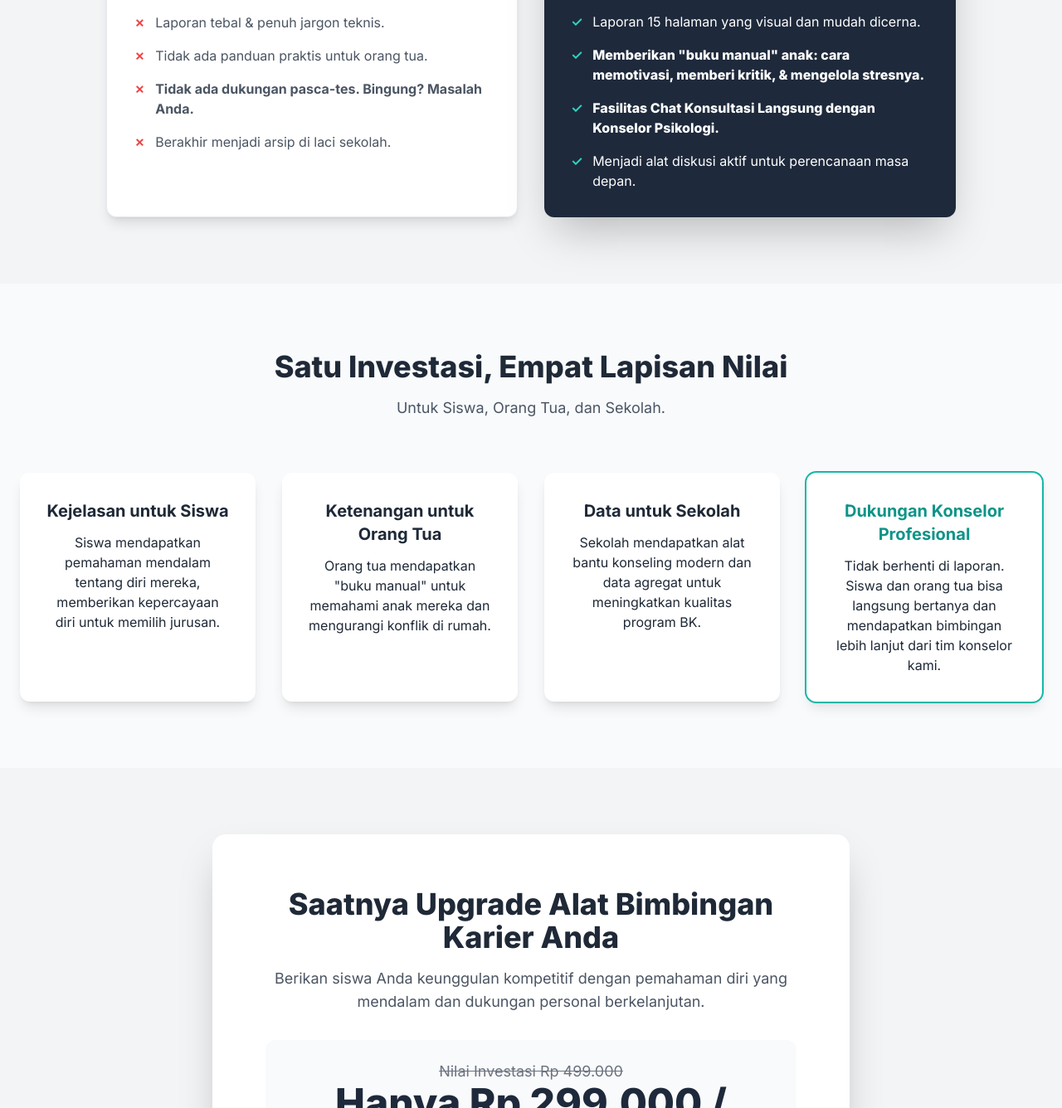
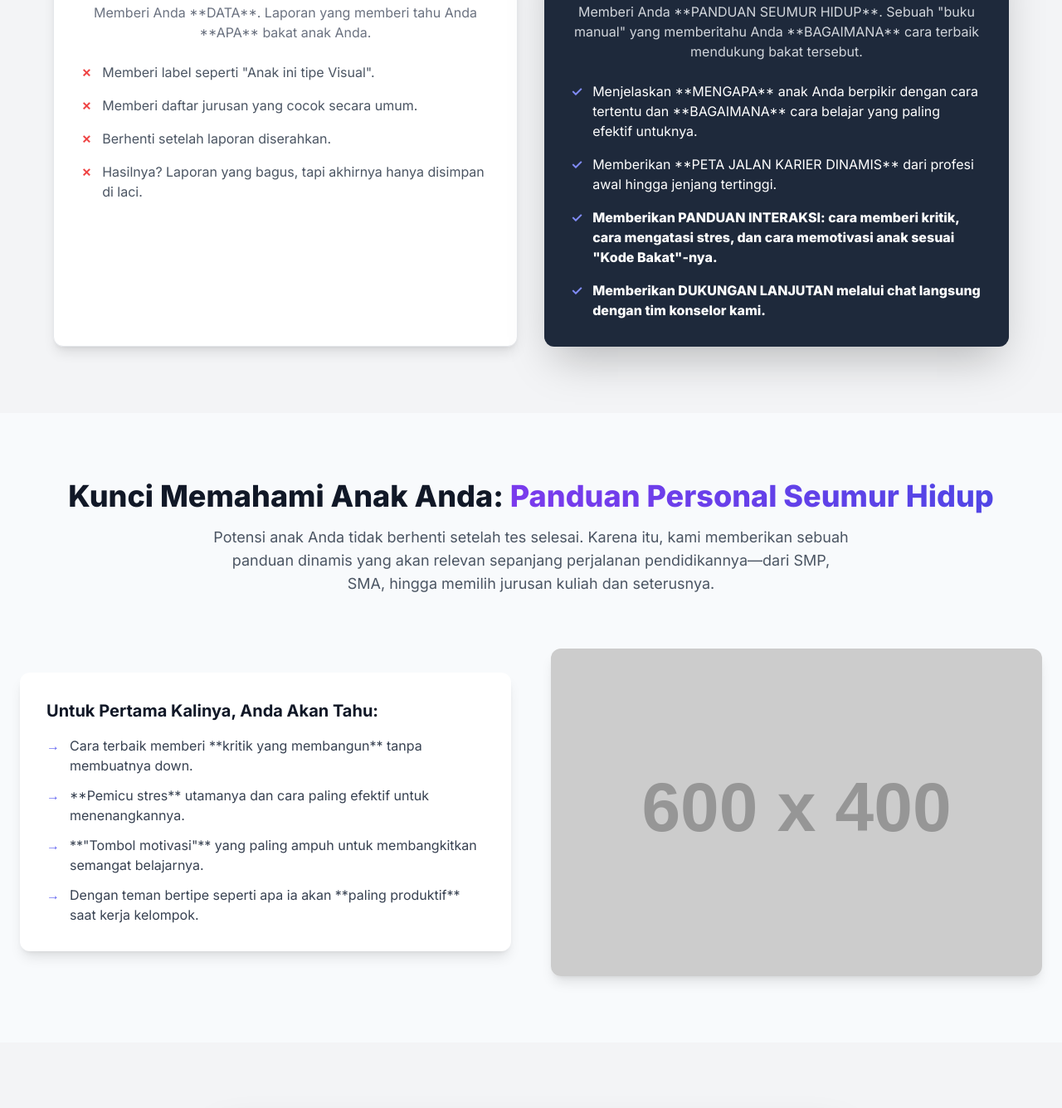
Before and after one commit to clubjangkung/jalankerja.id, a plain HTML site: page public/index.html in a window 1280 px wide. Shown: the part 862-2198 px from the top of the page at 83% size. Drawn offline with nearby package versions, Linux system fonts and the light colour scheme; placeholder pictures from the web are drawn by us.

Commit message:
Fix: Ensure correct index.html is present

```diff
--- a/public/index.html
+++ b/public/index.html
@@ -3,25 +3,25 @@
 <head>
     <meta charset="UTF-8">
     <meta name="viewport" content="width=device-width, initial-scale=1.0">
-    <title>jalankerja.id - Lebih dari Sekadar Tes Psikologi</title>
+    <title>jalankerja.id - Hentikan Siklus Tes Psikologi yang Sia-sia</title>
     <script src="https://cdn.tailwindcss.com"></script>
     <link href="https://fonts.googleapis.com/css2?family=Inter:wght@400;500;600;700;800&display=swap" rel="stylesheet">
     <style>
         body { font-family: 'Inter', sans-serif; background-color: #f8fafc; }
-        .gradient-text { background: -webkit-linear-gradient(45deg, #0d9488, #0c4a6e); -webkit-background-clip: text; -webkit-text-fill-color: transparent; }
+        .gradient-text { background: -webkit-linear-gradient(45deg, #7c3aed, #4f46e5); -webkit-background-clip: text; -webkit-text-fill-color: transparent; }
         .cta-button { transition: all 0.3s ease; }
-        .cta-button:hover { transform: translateY(-3px); box-shadow: 0 10px 20px rgba(13, 148, 136, 0.2); }
+        .cta-button:hover { transform: translateY(-3px); box-shadow: 0 10px 20px rgba(99, 102, 241, 0.3); }
     </style>
 </head>
-<body class="text-gray-800">
+<body class="text-gray-900">
 
     <!-- Header -->
     <header class="bg-white/90 backdrop-blur-lg sticky top-0 z-50 shadow-sm">
         <nav class="container mx-auto px-6 py-4 flex justify-between items-center">
-            <div class="text-2xl font-extrabold text-gray-900">
-                jalankerja<span class="text-teal-600">.id</span>
+            <div class="text-2xl font-extrabold">
+                jalankerja<span class="text-indigo-600">.id</span>
             </div>
-            <a href="app.html" class="cta-button px-6 py-3 font-bold text-white bg-teal-600 rounded-lg shadow-md">
+            <a href="app.html" class="cta-button px-6 py-3 font-bold text-white bg-indigo-600 rounded-lg shadow-md">
                 Masuk / Daftar
             </a>
         </nav>
@@ -30,12 +30,12 @@
     <!-- Hero Section -->
     <main class="container mx-auto px-6 pt-16 pb-24 text-center">
         <h1 class="text-4xl md:text-6xl font-extrabold leading-tight mb-4">
-            Hasil Tes Psikologi Sekolah Hanya Jadi Arsip?
+            Tes Psikologi Sekolah Seharusnya Bukan Sekadar Laporan.
         </h1>
         <p class="text-lg md:text-xl max-w-3xl mx-auto text-gray-600 mb-10">
-            Lupakan laporan rumit yang tidak Anda mengerti. `jalankerja.id` mengubah data psikometri menjadi <span class="font-bold text-teal-600">panduan praktis</span> DAN memberikan Anda <span class="font-bold text-teal-600">dukungan personal dari konselor.</span>
+            `jalankerja.id` adalah platform pertama di Indonesia yang mengubah hasil tes menjadi <span class="font-bold text-indigo-600">"Buku Manual Anak Anda"</span>—sebuah panduan praktis yang berlaku seumur hidup untuk berkomunikasi, memotivasi, dan merancang masa depannya bersama.
         </p>
-        <a href="#perbandingan" class="cta-button px-10 py-5 font-bold text-white bg-teal-600 rounded-lg text-xl shadow-xl">
+        <a href="#perbandingan" class="cta-button px-10 py-5 font-bold text-white bg-indigo-600 rounded-lg text-xl shadow-xl">
             Lihat Perbedaannya
         </a>
     </main>
@@ -44,59 +44,55 @@
     <section id="perbandingan" class="py-20 bg-gray-100">
         <div class="container mx-auto px-6">
             <div class="text-center mb-16">
-                <h2 class="text-3xl md:text-4xl font-extrabold">Mengapa `jalankerja.id` Bukan Tes Psikometri Biasa?</h2>
-                <p class="mt-4 text-lg text-gray-600 max-w-2xl mx-auto">Kami tidak hanya memberi label. Kami memberikan dukungan berkelanjutan.</p>
+                <h2 class="text-3xl md:text-4xl font-extrabold">Akhiri Era Laporan yang Menjadi Arsip.</h2>
+                <p class="mt-4 text-lg text-gray-600 max-w-2xl mx-auto">Inilah perbedaan fundamental antara "mengetahui" dan "memahami".</p>
             </div>
-            <div class="grid md:grid-cols-2 gap-8 max-w-5xl mx-auto">
+            <div class="grid md:grid-cols-2 gap-8 max-w-6xl mx-auto">
                 <!-- Traditional Test -->
                 <div class="bg-white p-8 rounded-xl shadow-lg border border-gray-200">
-                    <h3 class="text-2xl font-bold mb-4 text-center text-gray-500">Tes Psikometri Sekolah (Umum)</h3>
+                    <h3 class="text-2xl font-bold mb-4 text-center text-gray-500">Tes Psikometri Biasa</h3>
+                    <p class="text-center text-gray-500 mb-6">Memberi Anda **DATA**. Laporan yang memberi tahu Anda **APA** bakat anak Anda.</p>
                     <ul class="space-y-4 text-gray-600">
-                        <li class="flex items-start"><span class="text-red-500 font-bold mr-3">✗</span> <span>Hasil menunggu berminggu-minggu.</span></li>
-                        <li class="flex items-start"><span class="text-red-500 font-bold mr-3">✗</span> <span>Laporan tebal & penuh jargon teknis.</span></li>
-                        <li class="flex items-start"><span class="text-red-500 font-bold mr-3">✗</span> <span>Tidak ada panduan praktis untuk orang tua.</span></li>
-                        <li class="flex items-start"><span class="text-red-500 font-bold mr-3">✗</span> <span class="font-bold">Tidak ada dukungan pasca-tes. Bingung? Masalah Anda.</span></li>
-                        <li class="flex items-start"><span class="text-red-500 font-bold mr-3">✗</span> <span>Berakhir menjadi arsip di laci sekolah.</span></li>
+                        <li class="flex items-start"><span class="text-red-500 font-bold mr-3">✗</span> <span>Memberi label seperti "Anak ini tipe Visual".</span></li>
+                        <li class="flex items-start"><span class="text-red-500 font-bold mr-3">✗</span> <span>Memberi daftar jurusan yang cocok secara umum.</span></li>
+                        <li class="flex items-start"><span class="text-red-500 font-bold mr-3">✗</span> <span>Berhenti setelah laporan diserahkan.</span></li>
+                        <li class="flex items-start"><span class="text-red-500 font-bold mr-3">✗</span> <span>Hasilnya? Laporan yang bagus, tapi akhirnya hanya disimpan di laci.</span></li>
                     </ul>
                 </div>
-                <!-- jalankerja.id -->
+                <!-- jalankerja.id (The New Category) -->
                 <div class="bg-slate-800 text-white p-8 rounded-xl shadow-2xl">
-                    <h3 class="text-2xl font-bold mb-4 text-center text-teal-400">jalankerja.id</h3>
+                    <h3 class="text-2xl font-bold mb-4 text-center text-indigo-400">jalankerja.id</h3>
+                    <p class="text-center text-gray-300 mb-6">Memberi Anda **PANDUAN SEUMUR HIDUP**. Sebuah "buku manual" yang memberitahu Anda **BAGAIMANA** cara terbaik mendukung bakat tersebut.</p>
                     <ul class="space-y-4">
-                        <li class="flex items-start"><span class="text-teal-400 font-bold mr-3">✓</span> <span>Hasil instan, langsung tersedia di dashboard.</span></li>
-                        <li class="flex items-start"><span class="text-teal-400 font-bold mr-3">✓</span> <span>Laporan 15 halaman yang visual dan mudah dicerna.</span></li>
-                        <li class="flex items-start"><span class="text-teal-400 font-bold mr-3">✓</span> <span class="font-extrabold">Memberikan "buku manual" anak: cara memotivasi, memberi kritik, & mengelola stresnya.</span></li>
-                        <li class="flex items-start"><span class="text-teal-400 font-bold mr-3">✓</span> <span class="font-extrabold">Fasilitas Chat Konsultasi Langsung dengan Konselor Psikologi.</span></li>
-                        <li class="flex items-start"><span class="text-teal-400 font-bold mr-3">✓</span> <span>Menjadi alat diskusi aktif untuk perencanaan masa depan.</span></li>
+                        <li class="flex items-start"><span class="text-indigo-400 font-bold mr-3">✓</span> <span>Menjelaskan **MENGAPA** anak Anda berpikir dengan cara tertentu dan **BAGAIMANA** cara belajar yang paling efektif untuknya.</span></li>
+                        <li class="flex items-start"><span class="text-indigo-400 font-bold mr-3">✓</span> <span>Memberikan **PETA JALAN KARIER DINAMIS** dari profesi awal hingga jenjang tertinggi.</span></li>
+                        <li class="flex items-start"><span class="text-indigo-400 font-bold mr-3">✓</span> <span class="font-extrabold">Memberikan PANDUAN INTERAKSI: cara memberi kritik, cara mengatasi stres, dan cara memotivasi anak sesuai "Kode Bakat"-nya.</span></li>
+                        <li class="flex items-start"><span class="text-indigo-400 font-bold mr-3">✓</span> <span class="font-extrabold">Memberikan DUKUNGAN LANJUTAN melalui chat langsung dengan tim konselor kami.</span></li>
                     </ul>
                 </div>
             </div>
         </div>
     </section>
 
-    <!-- Value Proposition Section -->
+    <!-- "The Breakthrough" Section -->
     <section id="fitur" class="py-20">
         <div class="container mx-auto px-6">
             <div class="text-center mb-16">
-                <h2 class="text-3xl md:text-4xl font-extrabold">Satu Investasi, Empat Lapisan Nilai</h2>
-                <p class="mt-4 text-lg text-gray-600 max-w-2xl mx-auto">Untuk Siswa, Orang Tua, dan Sekolah.</p>
+                <h2 class="text-3xl md:text-4xl font-extrabold">Kunci Memahami Anak Anda: <span class="gradient-text">Panduan Personal Seumur Hidup</span></h2>
+                <p class="mt-4 text-lg text-gray-600 max-w-3xl mx-auto">Potensi anak Anda tidak berhenti setelah tes selesai. Karena itu, kami memberikan sebuah panduan dinamis yang akan relevan sepanjang perjalanan pendidikannya—dari SMP, SMA, hingga memilih jurusan kuliah dan seterusnya.</p>
             </div>
-            <div class="grid md:grid-cols-2 lg:grid-cols-4 gap-8">
-                <div class="bg-white p-8 rounded-xl shadow-lg text-center">
-                    <h3 class="text-xl font-bold mb-3">Kejelasan untuk Siswa</h3>
-                    <p>Siswa mendapatkan pemahaman mendalam tentang diri mereka, memberikan kepercayaan diri untuk memilih jurusan.</p>
+            <div class="grid md:grid-cols-2 gap-12 items-center">
+                <div class="bg-white p-8 rounded-xl shadow-lg">
+                    <h3 class="text-xl font-bold mb-4">Untuk Pertama Kalinya, Anda Akan Tahu:</h3>
+                    <ul class="space-y-3 text-gray-700">
+                        <li class="flex items-start"><span class="text-indigo-500 font-bold mr-3">→</span><span>Cara terbaik memberi **kritik yang membangun** tanpa membuatnya down.</span></li>
+                        <li class="flex items-start"><span class="text-indigo-500 font-bold mr-3">→</span><span>**Pemicu stres** utamanya dan cara paling efektif untuk menenangkannya.</span></li>
+                        <li class="flex items-start"><span class="text-indigo-500 font-bold mr-3">→</span><span>**"Tombol motivasi"** yang paling ampuh untuk membangkitkan semangat belajarnya.</span></li>
+                        <li class="flex items-start"><span class="text-indigo-500 font-bold mr-3">→</span><span>Dengan teman bertipe seperti apa ia akan **paling produktif** saat kerja kelompok.</span></li>
+                    </ul>
                 </div>
-                <div class="bg-white p-8 rounded-xl shadow-lg text-center">
-                    <h3 class="text-xl font-bold mb-3">Ketenangan untuk Orang Tua</h3>
-                    <p>Orang tua mendapatkan "buku manual" untuk memahami anak mereka dan mengurangi konflik di rumah.</p>
-                </div>
-                <div class="bg-white p-8 rounded-xl shadow-lg text-center">
-                    <h3 class="text-xl font-bold mb-3">Data untuk Sekolah</h3>
-                    <p>Sekolah mendapatkan alat bantu konseling modern dan data agregat untuk meningkatkan kualitas program BK.</p>
-                </div>
-                <div class="bg-white p-8 rounded-xl shadow-lg text-center ring-2 ring-teal-500">
-                    <h3 class="text-xl font-bold mb-3 text-teal-600">Dukungan Konselor Profesional</h3>
-                    <p>Tidak berhenti di laporan. Siswa dan orang tua bisa langsung bertanya dan mendapatkan bimbingan lebih lanjut dari tim konselor kami.</p>
+                <div>
+                    <img src="https://placehold.co/600x400/f0f2f5/4338ca?text=Panduan+Interaksi" alt="Panduan Interaksi Orang Tua" class="rounded-xl shadow-lg">
                 </div>
             </div>
         </div>
@@ -106,17 +102,17 @@
     <section id="harga" class="py-20 bg-gray-100">
         <div class="container mx-auto px-6">
             <div class="bg-white rounded-2xl shadow-2xl p-8 md:p-16 text-center max-w-3xl mx-auto">
-                <h2 class="text-3xl md:text-4xl font-extrabold mb-4">Saatnya Upgrade Alat Bimbingan Karier Anda</h2>
-                <p class="text-lg text-gray-600 max-w-2xl mx-auto mb-8">Berikan siswa Anda keunggulan kompetitif dengan pemahaman diri yang mendalam dan dukungan personal berkelanjutan.</p>
+                <h2 class="text-3xl md:text-4xl font-extrabold mb-4">Siap Beralih dari Data ke Aksi?</h2>
+                <p class="text-lg text-gray-600 max-w-2xl mx-auto mb-8">Berikan anak Anda keunggulan kompetitif dengan pemahaman diri yang mendalam dan dukungan ekosistem yang cerdas.</p>
                 <div class="inline-block text-center bg-gray-50 p-6 rounded-xl">
-                    <p class="text-lg line-through text-gray-500">Nilai Investasi Rp 499.000</p>
+                    <p class="text-lg line-through text-gray-500">Nilai Investasi > Rp 1.500.000</p>
                     <p class="text-4xl md:text-5xl font-extrabold text-slate-800 mb-6">Hanya Rp 299.000 / Siswa</p>
                 </div>
                 <br>
-                <a href="app.html" class="cta-button mt-8 px-10 py-5 font-bold text-white bg-teal-600 rounded-lg text-xl shadow-xl">
-                    Dapatkan Akses Sekarang
+                <a href="app.html" class="cta-button mt-8 px-10 py-5 font-bold text-white bg-indigo-600 rounded-lg text-xl shadow-xl">
+                    Dapatkan "Buku Manual" Anak Anda Sekarang
                 </a>
-                <p class="text-xs text-gray-500 mt-4">Akses seumur hidup, termasuk sesi konsultasi chat gratis.</p>
+                <p class="text-xs text-gray-500 mt-4">Investasi sekali untuk panduan yang berlaku seumur hidup.</p>
             </div>
         </div>
     </section>
```
